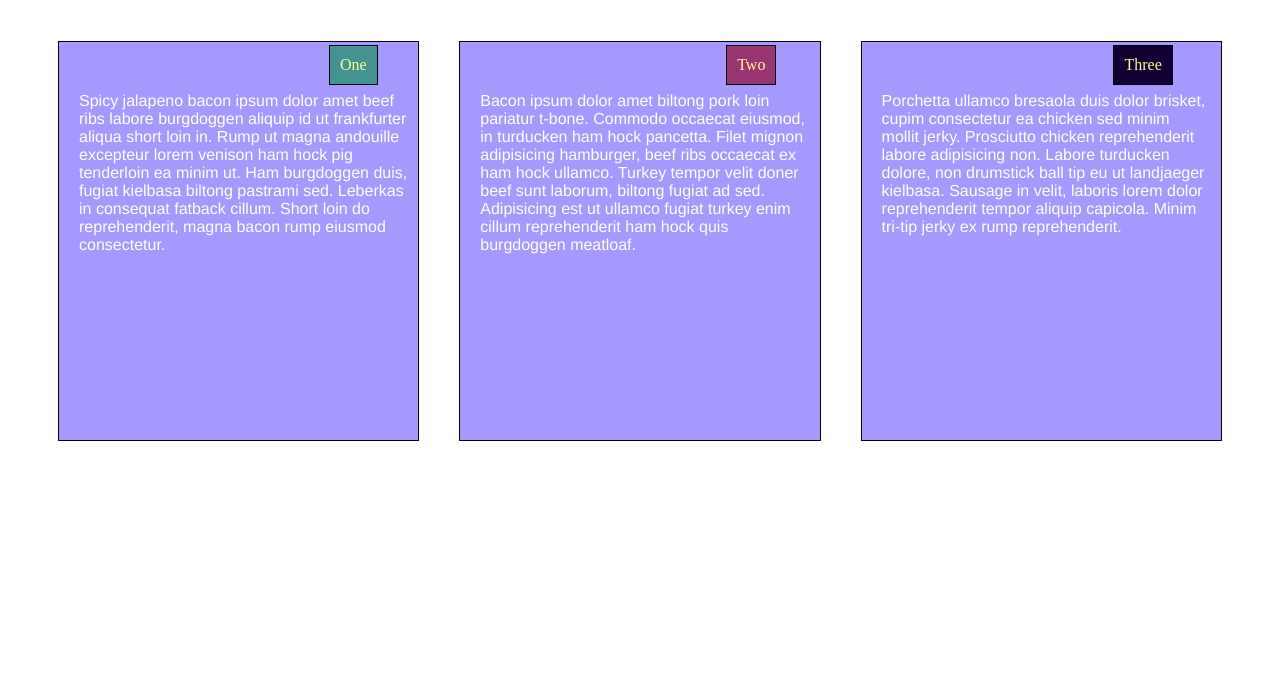
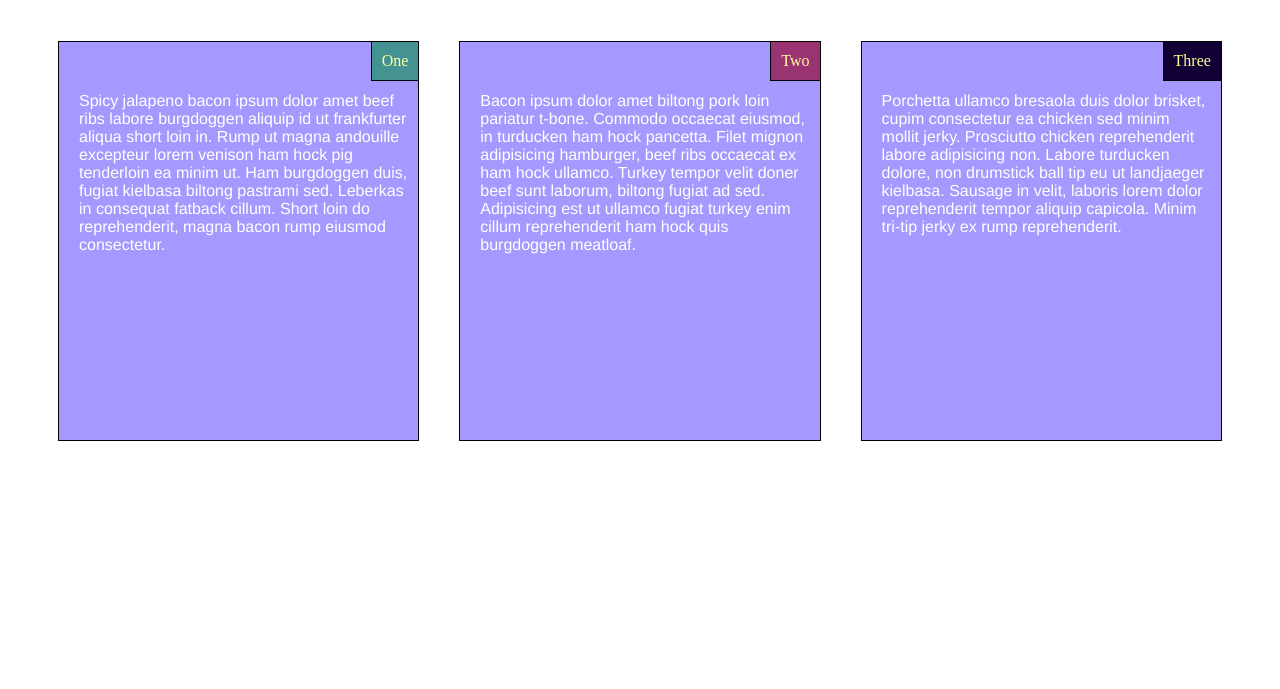
Before and after one commit to lolistar/Coursera, a plain HTML site: page Coursera-Module-2/index.html in a window 1280 px wide. Shown: the part 111-800 px from the top of the page. Drawn offline with Linux system fonts and the light colour scheme.

Commit message:
Update style.css

```diff
--- a/Coursera-Module-2/style.css
+++ b/Coursera-Module-2/style.css
@@ -28,25 +28,28 @@ div#container {
 }
 
 .one {
-  position: absolute;
-  top: 40px;
-  left: 72.5%;
+  position: relative;
+  top: 16px;
+  float: right;
+  float: top;
   background-color: #449292;
 }
 
 
 .two {
-  position: absolute;
-  top: 40px;
-  left: 71.5%;
+  position: relative;
+  top: 16px;
+  float: right;
+  float: top;
    background-color: #993372;
 
 }
 
 .three {
-  position: absolute;
-  top: 40px;
-  left: 68%;
+  position: relative;
+  top: 16px;
+  float: right;
+  float: top;
    background-color: #110033;
 
 }
```
